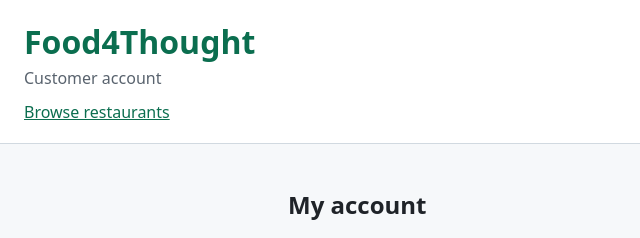
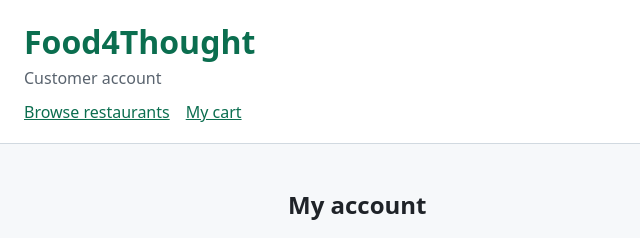
Before and after one commit to gwan-kib/COSC-310-Lab-Food4Thought, a plain HTML site: page frontend/account.html in a window 1280 px wide. Shown: the top 238 px of the page, 0-640 px from the left. Drawn offline with Linux system fonts and the light colour scheme.

Commit message:
feat(#100): connect frontend/account.html to customer cart

```diff
--- a/frontend/account.html
+++ b/frontend/account.html
@@ -10,7 +10,7 @@
     <header class="site-header">
       <h1>Food4Thought</h1>
       <p>Customer account</p>
-      <nav aria-label="Main navigation"><a href="./">Browse restaurants</a></nav>
+      <nav aria-label="Main navigation"><a href="./">Browse restaurants</a> <a href="cart.html">My cart</a></nav>
     </header>
 
     <main class="management-layout account-layout">
```
